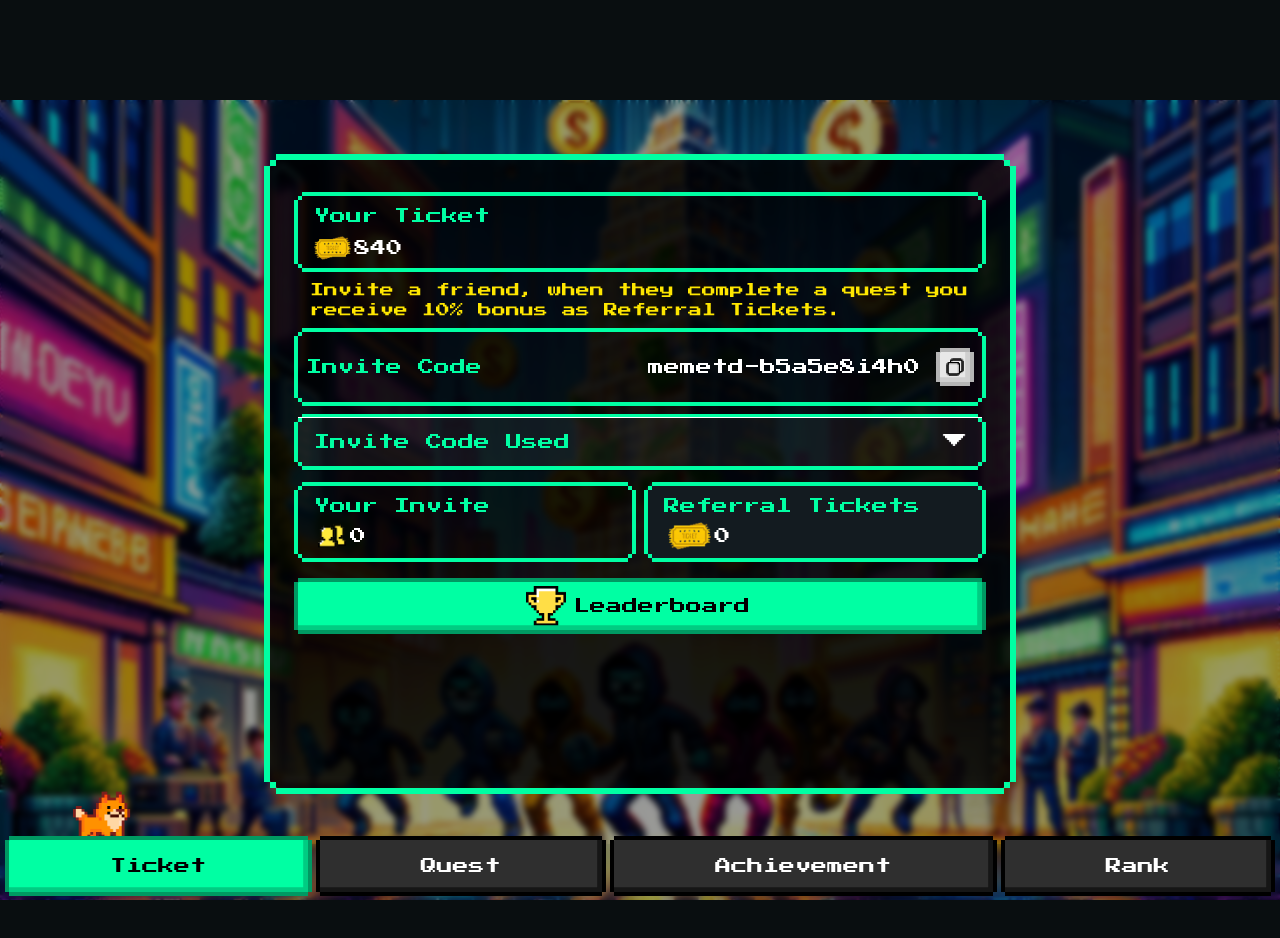
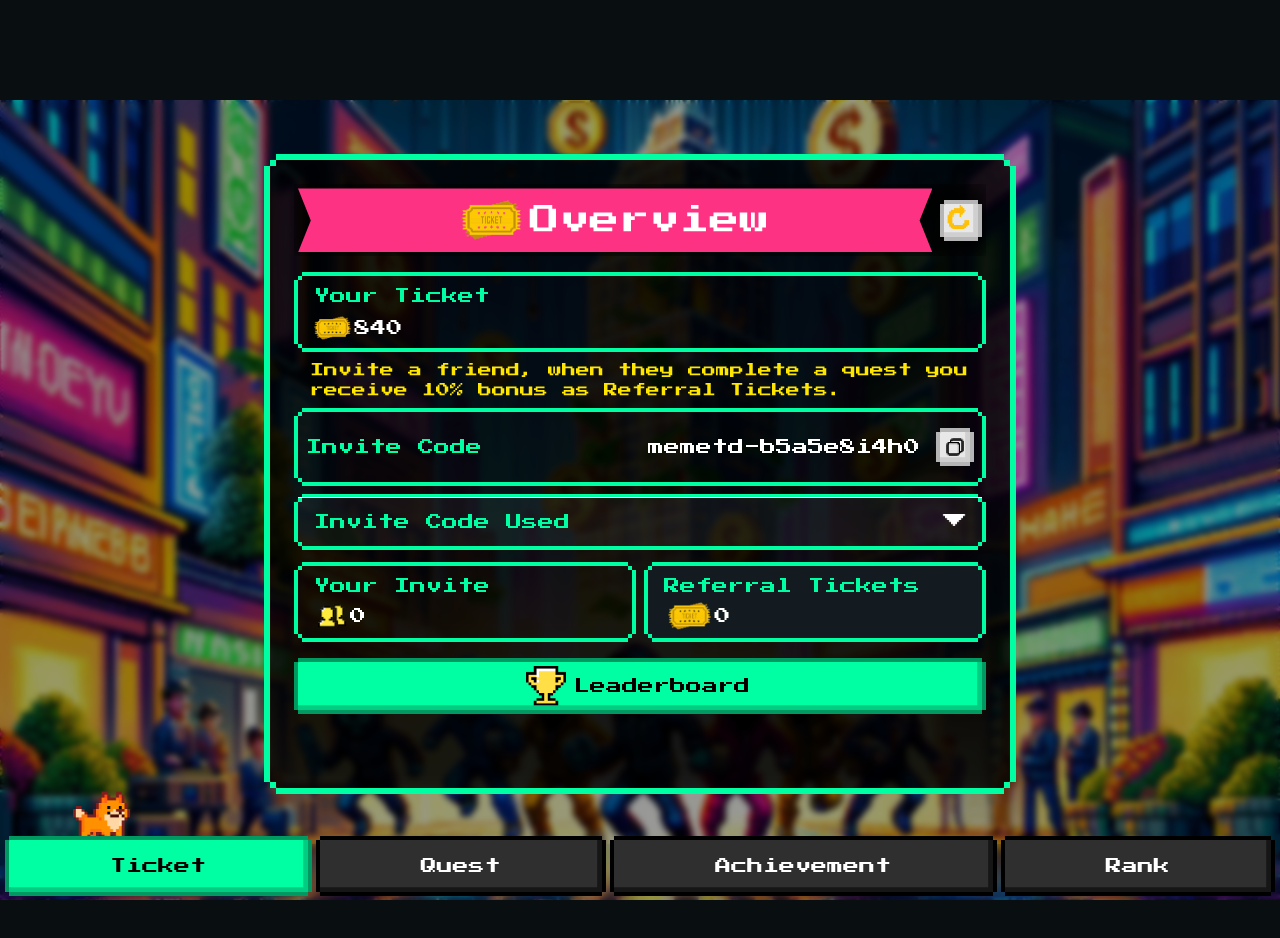
Before and after one commit to LeNgocPhuc99/test-bot, a React (Vite) app: page / in a window 1280 px wide. Shown: the top 938 px of the page. Built offline with nearby package versions, Linux system fonts and the light colour scheme.

Commit message:
add header

```diff
--- a/src/core/views/quest/TelegramAchievement.tsx
+++ b/src/core/views/quest/TelegramAchievement.tsx
@@ -31,17 +31,18 @@ const TelegramAchievement = () => {
   const handleReloadWhenError = async () => {};
 
   return (
-    <Box id="telegram-achievement-tab" sx={{ position: "relative" }}>
-      {/* <Box
+    <>
+      <Box
         sx={{
           top: 0,
+          left: 0,
           zIndex: 10,
           p: "0.25rem",
           mb: "0.25rem",
           width: "100%",
           gap: "0.5rem",
           display: "flex",
-          position: "fixed",
+          position: 'sticky',
           alignItems: "center",
           backdropFilter: "blur(0.5rem)",
           backgroundColor: "transparent",
@@ -77,7 +78,7 @@ const TelegramAchievement = () => {
           </Typography>
         </Box>
         <ReloadDataButton reloadFunction={async () => {}} />
-      </Box> */}
+      </Box>
 
       {/* Refresh Backdrop When Init Data Fail */}
       <Backdrop
@@ -103,7 +104,7 @@ const TelegramAchievement = () => {
           <CircularProgress color="inherit" />
         )}
       </Backdrop>
-      <Box pt="0rem">
+      <Box pt="1rem">
         <Box
           sx={{
             width: "100%",
@@ -133,7 +134,7 @@ const TelegramAchievement = () => {
           )}
         </Box>
       </Box>
-    </Box>
+    </>
   );
 };
 
--- a/src/core/views/quest/TelegramQuest.tsx
+++ b/src/core/views/quest/TelegramQuest.tsx
@@ -119,15 +119,16 @@ const TelegramQuest = () => {
   const handleReloadWhenError = async () => {};
 
   return (
-    <Box id="telegram-quest-tab" sx={{ position: "relative" }}>
-      {/* <Box
+    <>
+      <Box
         sx={{
           top: 0,
+          left: 0,
           zIndex: 10,
           p: "0.25rem",
           mb: "0.25rem",
           width: "100%",
-          position: "fixed",
+          position: 'sticky',
           backdropFilter: "blur(0.5rem)",
           backgroundColor: "transparent",
         }}
@@ -161,7 +162,7 @@ const TelegramQuest = () => {
             {t("TelegramQuest|title")}
           </Typography>
         </Box>
-      </Box> */}
+      </Box>
 
       {/* Refresh Backdrop When Init Data Fail */}
       <Backdrop
@@ -188,7 +189,7 @@ const TelegramQuest = () => {
         )}
       </Backdrop>
 
-      <Box mt="0rem">
+      <Box mt="1rem">
         {/* Daily Quest Section */}
         <Box sx={{ mb: "0.5rem" }}>
           <Typography
@@ -235,7 +236,7 @@ const TelegramQuest = () => {
         </Box>
         <PartnerQuest quests={questList.partner_quest} />
       </Box>
-    </Box>
+    </>
   );
 };
 
--- a/src/core/views/quest/TelegramRefReward.tsx
+++ b/src/core/views/quest/TelegramRefReward.tsx
@@ -62,17 +62,18 @@ const TelegramRefReward = ({ handleMoveToRank }: TelegramRefRewardProps) => {
   };
 
   return (
-    <Box sx={{ width: "100%", height: "100%" }}>
-      {/* <Box
+    <>
+      <Box
         sx={{
           top: 0,
+          left: 0,
           zIndex: 10,
           p: "0.25rem",
           mb: "0.25rem",
           width: "100%",
           gap: "0.5rem",
           display: "flex",
-          position: "fixed",
+          position: "sticky",
           alignItems: "center",
           backdropFilter: "blur(0.5rem)",
           backgroundColor: "transparent",
@@ -107,7 +108,7 @@ const TelegramRefReward = ({ handleMoveToRank }: TelegramRefRewardProps) => {
           </Typography>
         </Box>
         <ReloadDataButton reloadFunction={handleRefreshData} />
-      </Box> */}
+      </Box>
       {/* Refresh Backdrop When Init Data Fail */}
       <Backdrop
         open={isInitDataError}
@@ -132,7 +133,7 @@ const TelegramRefReward = ({ handleMoveToRank }: TelegramRefRewardProps) => {
           <CircularProgress color="inherit" />
         )}
       </Backdrop>
-      <Box mt="0rem">
+      <Box mt="1rem">
         {/* Current User Ticket */}
         <Box
           className={isDarkMode ? "pixel-borders--dark--2" : "pixel-borders--2"}
@@ -390,7 +391,7 @@ const TelegramRefReward = ({ handleMoveToRank }: TelegramRefRewardProps) => {
           </Typography>
         </Button>
       </Box>
-    </Box>
+    </>
   );
 };
 
--- a/src/core/views/quest/TelegramTicketRank.tsx
+++ b/src/core/views/quest/TelegramTicketRank.tsx
@@ -58,17 +58,18 @@ const TelegramTicketRank = () => {
   const handleReloadWhenError = async () => {};
 
   return (
-    <Box id="telegram-ticket-rank-tab" sx={{ position: "relative" }}>
-      {/* <Box
+    <>
+      <Box
         sx={{
           top: 0,
+          left: 0,
           zIndex: 10,
           p: "0.25rem",
           mb: "0.25rem",
           width: "100%",
           gap: "0.5rem",
           display: "flex",
-          position: "fixed",
+          position: 'sticky',
           alignItems: "center",
           backdropFilter: "blur(0.5rem)",
           backgroundColor: "transparent",
@@ -101,7 +102,7 @@ const TelegramTicketRank = () => {
           </Typography>
         </Box>
         <ReloadDataButton reloadFunction={async () => {}} />
-      </Box> */}
+      </Box>
 
       {/* Refresh Backdrop When Init Data Fail */}
       <Backdrop
@@ -128,7 +129,7 @@ const TelegramTicketRank = () => {
         )}
       </Backdrop>
 
-      <Box mt="0rem">
+      <Box mt="1rem">
         {leaderboardInfo ? (
           <>
             {/* Summary Info */}
@@ -318,7 +319,7 @@ const TelegramTicketRank = () => {
           </Typography>
         )}
       </Box>
-    </Box>
+    </>
   );
 };
 
```
Also changed, not shown: src/layouts/components.tsx (+7 -6 lines).
